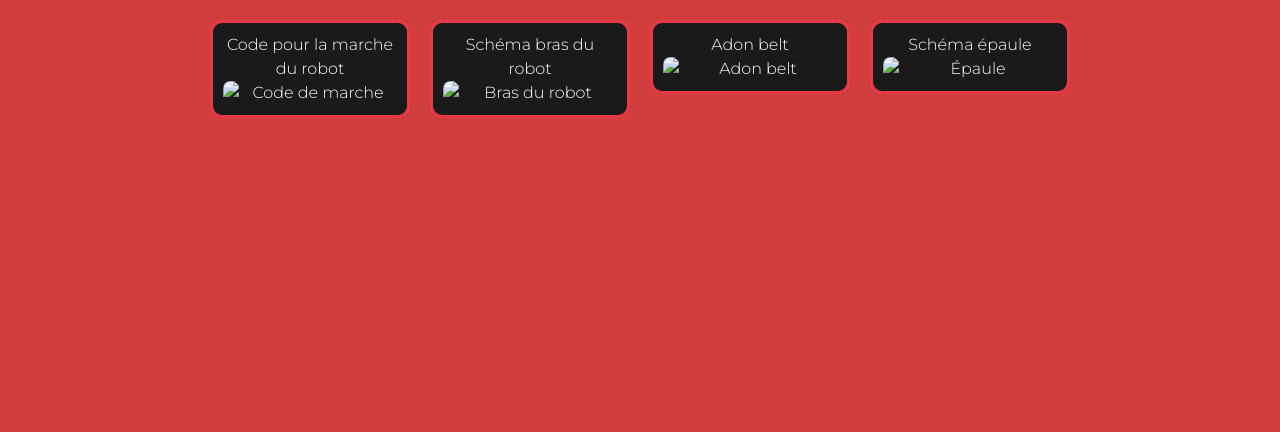
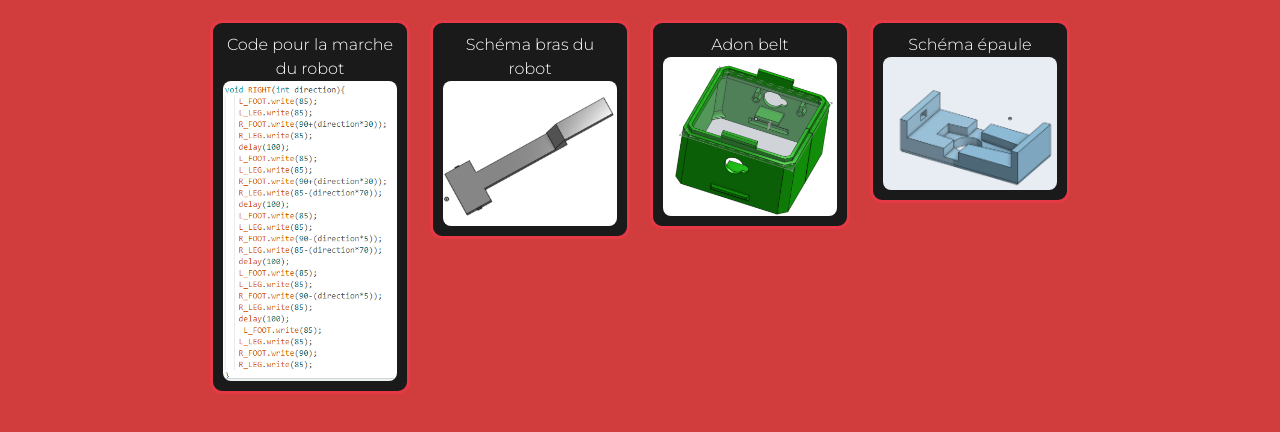
Before and after one commit to mathis-evrard/OTTO-MMR-G5, a plain HTML site: page schema.html in a window 1280 px wide. Shown: the part 184-616 px from the top of the page. Drawn offline with nearby package versions, Linux system fonts and the light colour scheme.

Commit message:
Fix HTML structure and update image sources

```diff
--- a/schema.html
+++ b/schema.html
@@ -31,26 +31,27 @@
     <div class="image-container mt-6">
       <div class="image-block">
         <p>Code pour la marche du robot</p>
-        <img class="encadrement" src="images/CODE MARCHE.png" alt="Code de marche">
+        <img class="encadrement" src="CODE MARCHE.png" alt="Code de marche">
       </div>
 
       <div class="image-block">
         <p>Schéma bras du robot</p>
-        <img class="encadrement" src="images/brass.png" alt="Bras du robot">
+        <img class="encadrement" src="brass.png" alt="Bras du robot">
       </div>
 
       <div class="image-block">
         <p>Adon belt</p>
-        <img class="encadrement" src="images/VERT.png" alt="Adon belt">
+        <img class="encadrement" src="VERT.png" alt="Adon belt">
       </div>
 
       <div class="image-block">
         <p>Schéma épaule</p>
-        <img class="encadrement" src="images/EPAULE.png" alt="Épaule">
+        <img class="encadrement" src="EPAULE.png" alt="Épaule">
       </div>
     </div>
   </div>
 </section>
 
 </body>
+
 </html>
```
